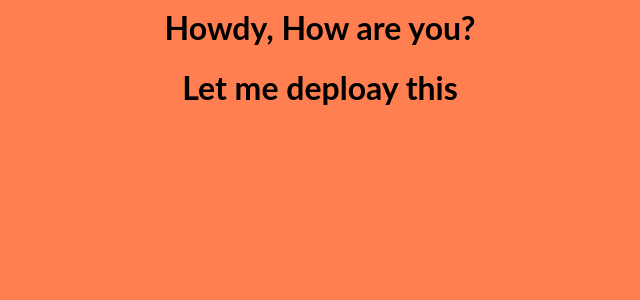
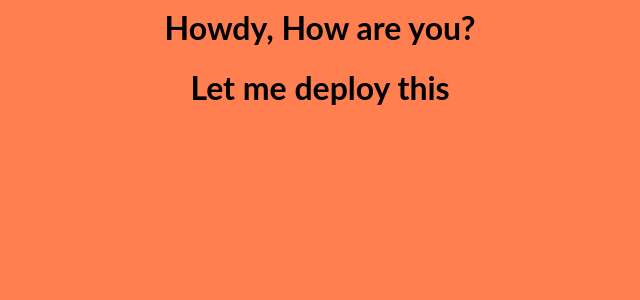
Before and after one commit to upentest-demo/devops-demo, a React (Create React App) app: page / in a window 1280 px wide. Shown: the top 300 px of the page, without its empty margins (320-960 px from the left). Built offline with nearby package versions, Linux system fonts and the light colour scheme.

Commit message:
Update App.js

```diff
--- a/src/App.js
+++ b/src/App.js
@@ -5,7 +5,7 @@ export default function App() {
   return (
     <div>
       <h1>Howdy, How are you? </h1>
-      <h1>Let me deploay this </h1>
+      <h1>Let me deploy this </h1>
 
     </div>
   );
```
